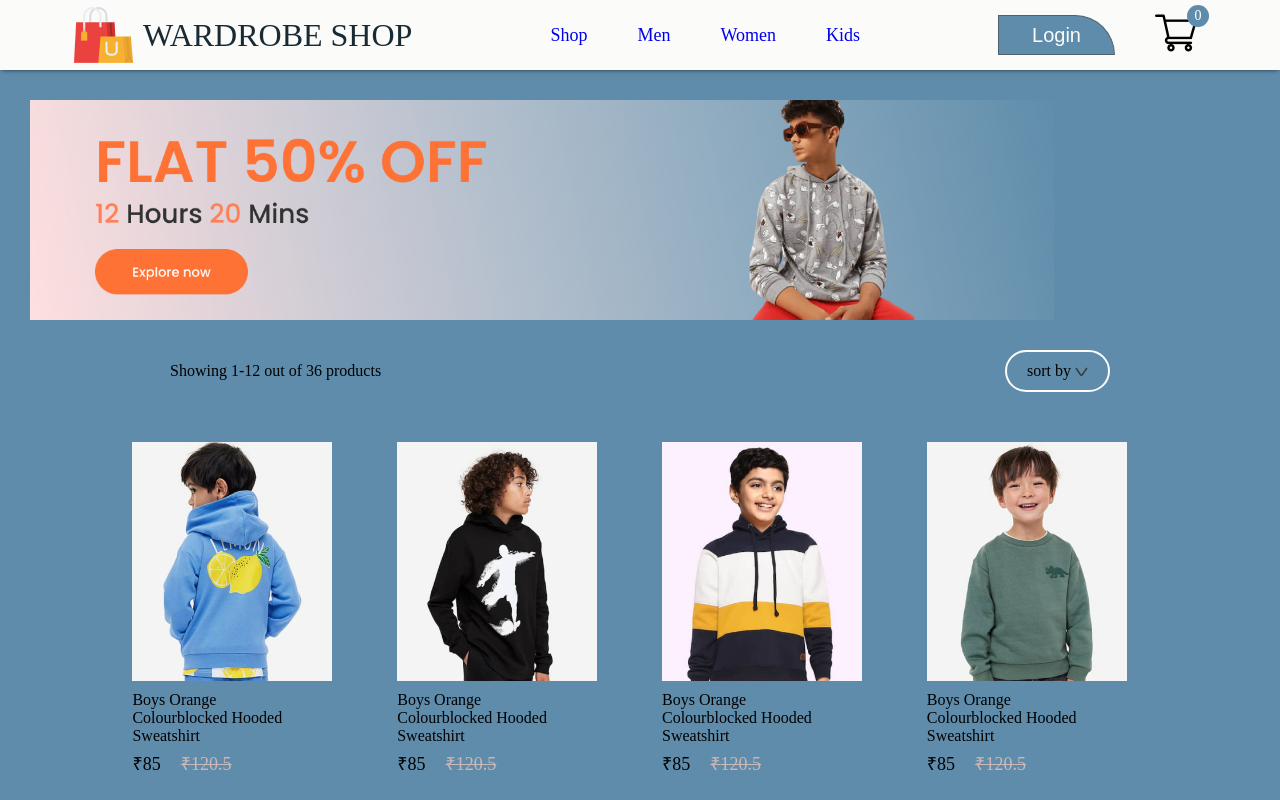
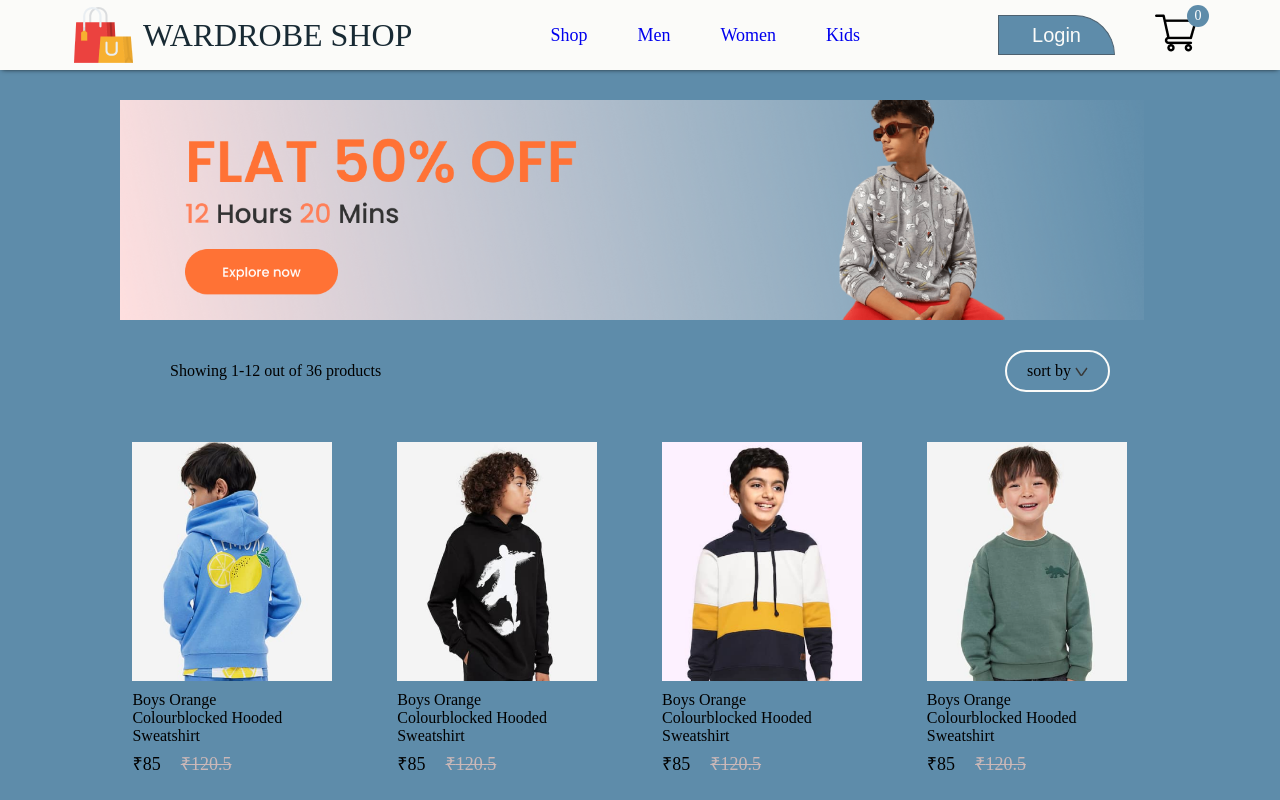
Before and after one commit to PRANAYRAJ2804/E-commerce, a React (Vite) app: page /E-commerce/kids in a window 1280 px wide. Shown: the top 800 px of the page. Built offline with nearby package versions, Linux system fonts and the light colour scheme.

Commit message:
banner edited

```diff
--- a/src/Pages/CSS/ShopCategory.css
+++ b/src/Pages/CSS/ShopCategory.css
@@ -1,6 +1,7 @@
 .shopcategory-banner{
     display: block;
     margin: 30px;
+    margin-left: 120px;
     width: 80%;
 }
 
```
